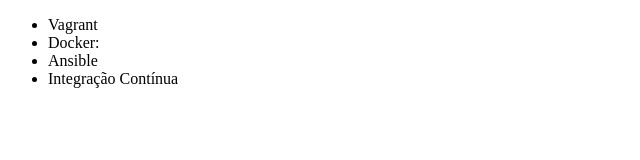
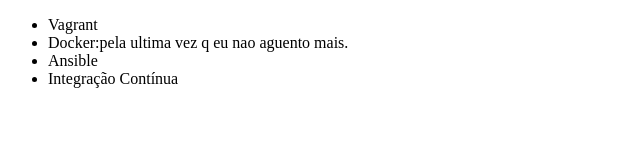
Before and after one commit to VitorTFraga/alura-estudo, a plain HTML site: page index.html in a window 1280 px wide. Shown: the whole page, without its empty margins (0-640 px from the left). Drawn offline with Linux system fonts and the light colour scheme.

Commit message:
mudando o titulo do docker

```diff
--- a/index.html
+++ b/index.html
@@ -7,7 +7,7 @@
 <body>
     <ul>
         <li>Vagrant</li>
-        <li>Docker:</li>
+        <li>Docker:pela ultima vez q eu nao aguento mais.</li>
         <li>Ansible</li>
         <li>Integração Contínua</li>
     </ul>
```
